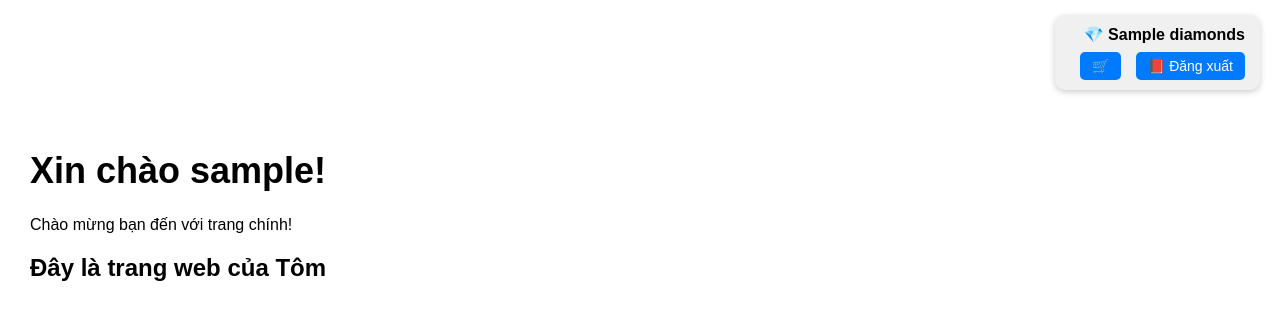
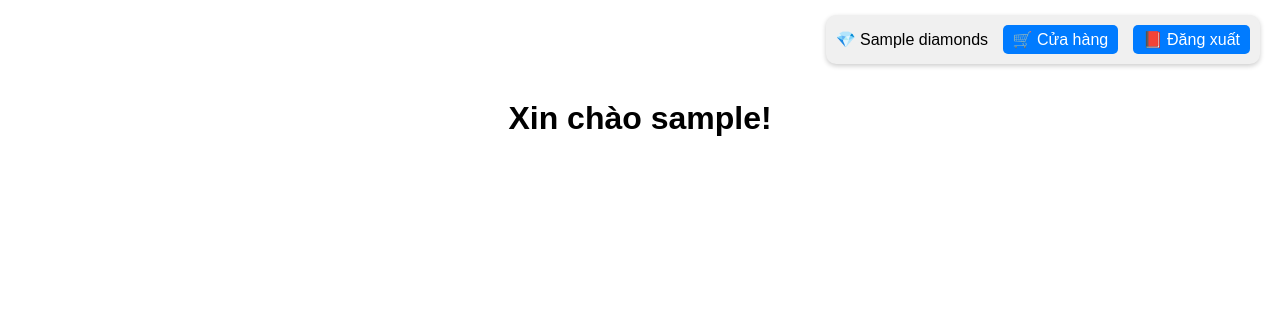
Before and after one commit to phamthienan123/my-web-game-new12345, a Flask app: template templates/dashboard.html in a window 1280 px wide. Shown: the top 331 px of the page. Run offline with Flask 3, Linux system fonts and the light colour scheme; the template is opened without the code that fills it: most values are stand-ins (such as "Sample title", 1, 10 or a date in 2020).

Commit message:
Update dashboard.html

```diff
--- a/templates/dashboard.html
+++ b/templates/dashboard.html
@@ -5,54 +5,37 @@
     <style>
         body {
             font-family: Arial, sans-serif;
-            padding: 30px;
             margin: 0;
+            padding: 0;
         }
-
         .top-bar {
             position: absolute;
             top: 15px;
             right: 20px;
             background-color: #f0f0f0;
-            padding: 10px 15px;
+            padding: 10px;
             border-radius: 10px;
-            text-align: right;
-            box-shadow: 0 2px 6px rgba(0,0,0,0.2);
+            box-shadow: 0 2px 5px rgba(0,0,0,0.2);
         }
-
-        .top-bar span {
-            display: block;
-            margin-bottom: 8px;
-            font-weight: bold;
-        }
-
-        .top-bar a {
+        .top-bar span, .top-bar a {
             display: inline-block;
             margin-left: 10px;
+        }
+        .top-bar a {
             text-decoration: none;
-            padding: 6px 12px;
+            padding: 5px 10px;
             background-color: #007bff;
             color: white;
             border-radius: 5px;
-            font-size: 14px;
         }
-
-        h1 {
-            margin-top: 120px;
-            font-size: 36px;
-        }
-
     </style>
 </head>
 <body>
     <div class="top-bar">
-        <span>💎 {{ diamonds }}</span>
-        <a href="/shop">🛒</a>
+        💎 {{ diamonds }}
+        <a href="/shop">🛒 Cửa hàng</a>
         <a href="/logout">📕 Đăng xuất</a>
     </div>
-
-    <h1>Xin chào {{ username }}!</h1>
-    <p>Chào mừng bạn đến với trang chính!</p>
-    <h2>Đây là trang web của Tôm</h2>
+    <h1 style="margin-top: 100px; text-align:center;">Xin chào {{ username }}!</h1>
 </body>
 </html>
```
